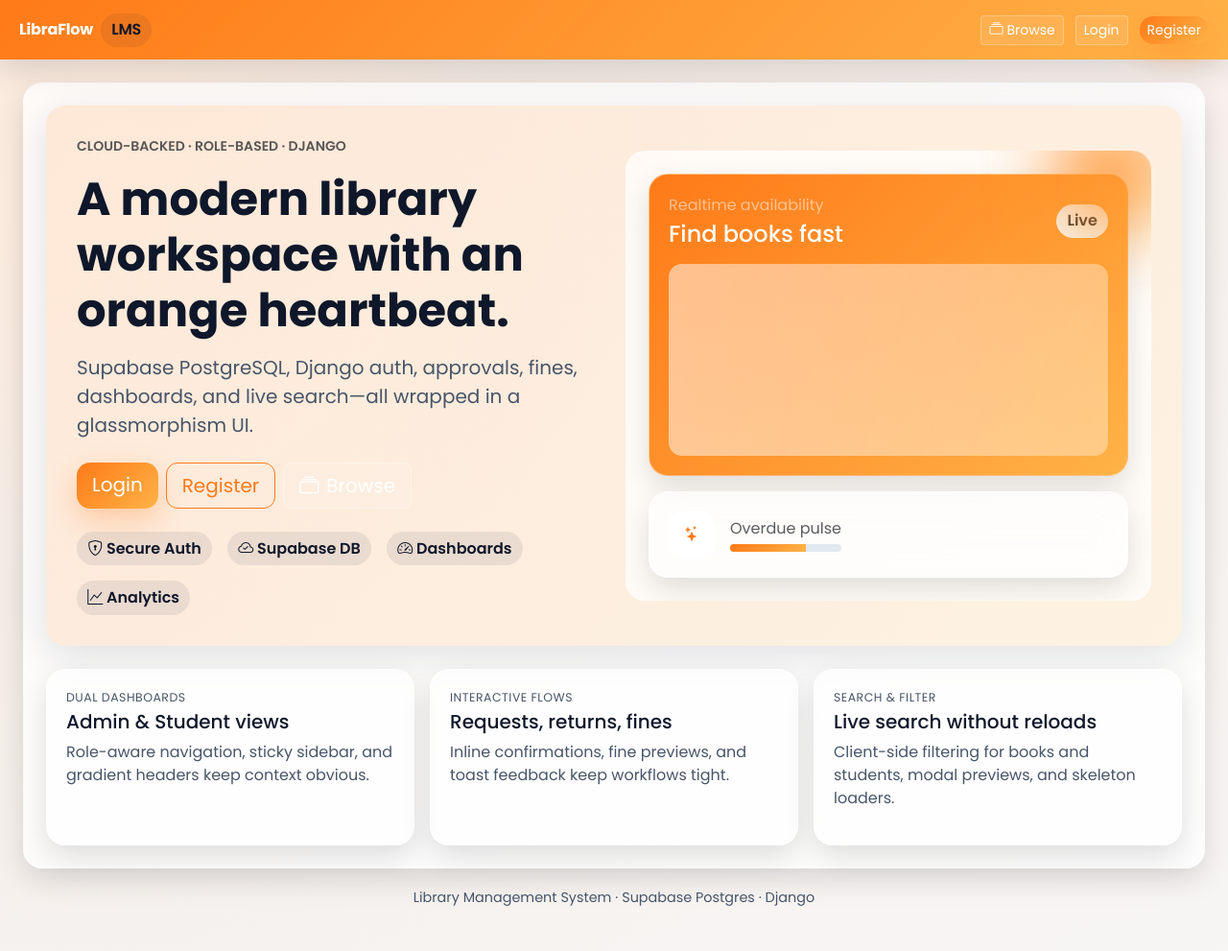
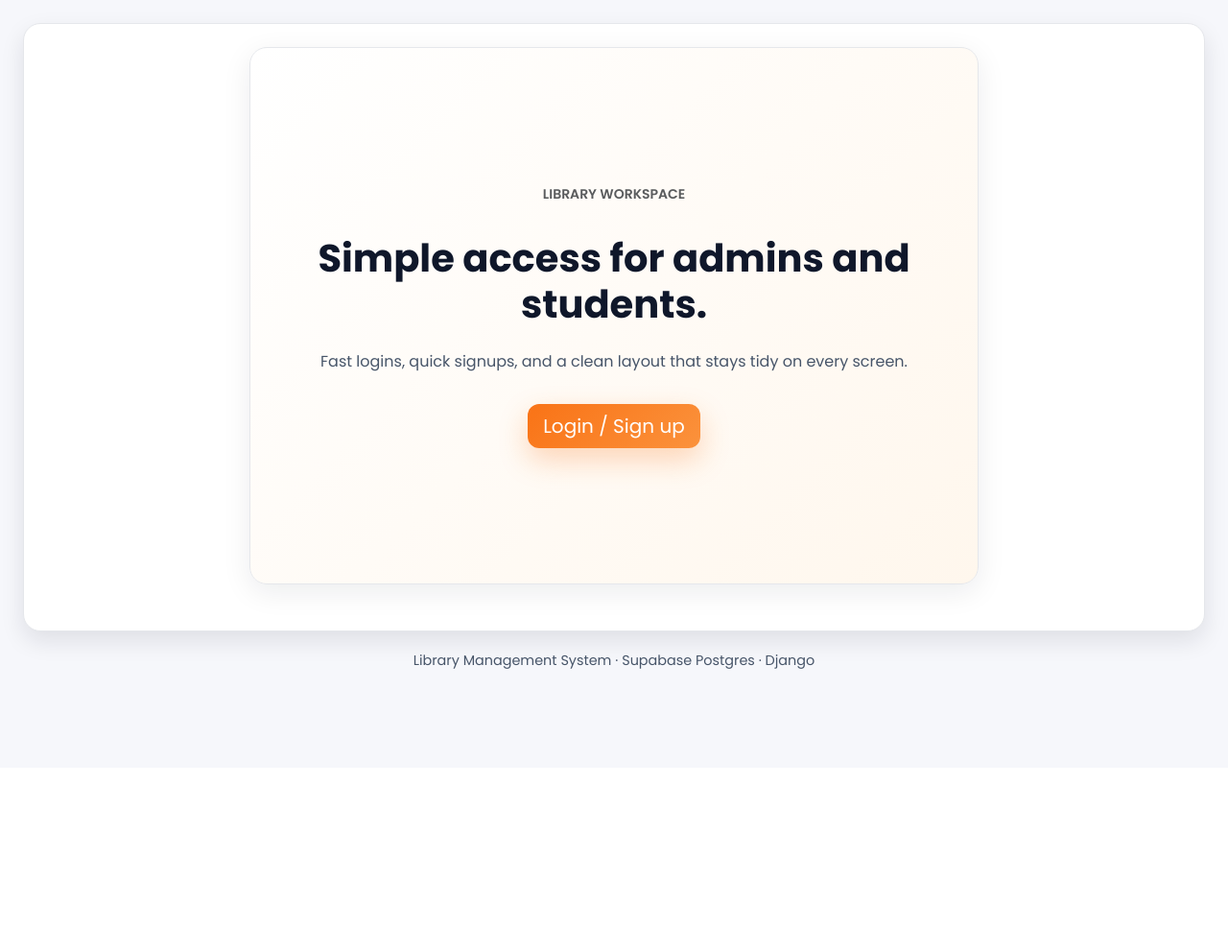
Before and after one commit to Sachin200505/library_management_system, a Django app: page / in a window 1280 px wide. Shown: the whole page at 96% size. After the commit the page ends 697 px from the top, so only its background shows below. Run offline with Django 4.2, Linux system fonts and the light colour scheme.

Commit message:
Improve mobile issued table and refresh auth/landing UI

```diff
--- a/static/css/components.css
+++ b/static/css/components.css
@@ -6,7 +6,7 @@
   display: grid;
   grid-template-columns: 260px 1fr;
   min-height: 100vh;
-  background: linear-gradient(160deg, rgba(255, 122, 24, 0.08), rgba(255, 179, 71, 0.04));
+  background: var(--page-bg);
 }
 
 .app-shell.no-sidebar { grid-template-columns: 1fr; }
@@ -58,35 +60,36 @@
   position: sticky;
   top: 0;
   z-index: 1000;
-  background: var(--gradient);
-  color: #fff;
+  background: #ffffff;
+  color: var(--text-dark);
   padding: 0.85rem 1.25rem;
   display: flex;
   align-items: center;
   justify-content: space-between;
-  box-shadow: var(--shadow-card);
+  box-shadow: 0 4px 12px rgba(15, 23, 42, 0.06);
+  border-bottom: 1px solid var(--border-subtle);
 }
 
 .topbar .brand { font-weight: 700; letter-spacing: -0.01em; }
 
 .topbar .nav-actions { display: flex; align-items: center; gap: 0.75rem; flex-wrap: wrap; }
 
-.user-pill { display: inline-flex; align-items: center; gap: 0.55rem; background: rgba(255, 255, 255, 0.15); padding: 0.45rem 0.75rem; border-radius: 999px; font-weight: 600; }
+.user-pill { display: inline-flex; align-items: center; gap: 0.55rem; background: #f3f4f6; padding: 0.45rem 0.75rem; border-radius: 999px; font-weight: 600; border: 1px solid var(--border-subtle); }
 
-.user-pill .avatar { width: 36px; height: 36px; border-radius: 50%; background: #fff; color: var(--primary-orange); display: grid; place-items: center; font-weight: 700; }
+.user-pill .avatar { width: 36px; height: 36px; border-radius: 50%; background: #fff7ed; color: var(--primary-orange); display: grid; place-items: center; font-weight: 700; }
 
-.btn-gradient { background: var(--gradient); border: 0; color: #fff; border-radius: var(--radius-md); box-shadow: 0 12px 30px rgba(255, 122, 24, 0.3); }
+.btn-gradient { background: var(--gradient); border: 0; color: #fff; border-radius: var(--radius-md); box-shadow: 0 12px 30px rgba(249, 115, 22, 0.28); }
 .btn-gradient:hover { filter: brightness(0.96); color: #fff; }
 
-.btn-ghost { background: rgba(255, 255, 255, 0.1); border: 1px solid rgba(255, 255, 255, 0.25); color: #fff; }
-.btn-ghost:hover { background: rgba(255, 255, 255, 0.15); color: #fff; }
+.btn-ghost { background: #f8fafc; border: 1px solid var(--border-subtle); color: var(--text-dark); }
+.btn-ghost:hover { background: #eef2f7; color: var(--text-dark); }
 
 .btn-outline-dark { border-color: var(--border-subtle); color: var(--text-dark); }
 .btn-outline-dark:hover { background: var(--text-dark); color: #fff; }
 
 .page-wrapper { padding: 1.5rem; }
 
-.page-content { background: rgba(255, 255, 255, 0.82); border-radius: var(--radius-lg); box-shadow: var(--shadow-card); padding: 1.5rem; min-height: 70vh; }
+.page-content { background: #ffffff; border-radius: var(--radius-lg); box-shadow: var(--shadow-card); padding: 1.5rem; min-height: 70vh; border: 1px solid var(--border-subtle); }
 
 .page-header { display: flex; justify-content: space-between; align-items: center; margin-bottom: 1rem; gap: 1rem; }
 
@@ -98,8 +101,8 @@
 .action-stack > * { flex: 0 1 auto; }
 .action-stack .btn { white-space: nowrap; }
 
-.card-modern { border: 1px solid rgba(255, 255, 255, 0.4); background: rgba(255, 255, 255, 0.9); border-radius: var(--radius-lg); box-shadow: var(--shadow-card); }
-.card-ghost { background: rgba(255, 255, 255, 0.65); backdrop-filter: blur(18px); border: 1px solid rgba(255, 255, 255, 0.35); }
+.card-modern { border: 1px solid var(--border-subtle); background: #ffffff; border-radius: var(--radius-lg); box-shadow: var(--shadow-card); }
+.card-ghost { background: rgba(255, 255, 255, 0.78); backdrop-filter: blur(16px); border: 1px solid rgba(229, 231, 235, 0.9); }
 .card-gradient { background: var(--gradient); color: #fff; }
 
 .card-modern .card-header { border-bottom: 0; padding: 1.1rem 1.25rem; background: transparent; font-weight: 700; }
@@ -152,25 +171,57 @@
 .progress-due .bar { height: 100%; background: var(--gradient); }
 
 .toast-stack { position: fixed; top: 80px; right: 20px; z-index: 2000; display: grid; gap: 0.75rem; }
-.toast-card { border-radius: var(--radius-md); padding: 0.85rem 1rem; box-shadow: var(--shadow-card); color: #0f172a; display: flex; align-items: center; gap: 0.65rem; background: #fff; }
+.toast-card { border-radius: var(--radius-md); padding: 0.85rem 1rem; box-shadow: var(--shadow-card); color: #0f172a; display: flex; align-items: center; gap: 0.65rem; background: #fff; border: 1px solid var(--border-subtle); }
 .toast-card.success { border-left: 4px solid #22c55e; }
 .toast-card.error { border-left: 4px solid #ef4444; }
 
 .modal-modern .modal-content { border-radius: var(--radius-lg); border: 1px solid rgba(0,0,0,0.05); box-shadow: var(--shadow-card); }
 .modal-modern .modal-header { background: var(--gradient); color: #fff; }
 
-.hero-landing { display: grid; grid-template-columns: repeat(auto-fit, minmax(320px, 1fr)); gap: 1.5rem; align-items: center; padding: 2rem; border-radius: var(--radius-lg); background: linear-gradient(135deg, rgba(255,122,24,0.14), rgba(255,179,71,0.14)); box-shadow: var(--shadow-soft); }
+.hero-landing { display: grid; grid-template-columns: repeat(auto-fit, minmax(320px, 1fr)); gap: 1.5rem; align-items: center; padding: 2rem; border-radius: var(--radius-lg); background: linear-gradient(135deg, #ffffff, #fff7ed); box-shadow: var(--shadow-soft); border: 1px solid var(--border-subtle); }
 
-.hero-visual { position: relative; padding: 1.5rem; background: rgba(255,255,255,0.72); border-radius: var(--radius-lg); overflow: hidden; }
+.hero-visual { position: relative; padding: 1.5rem; background: rgba(255,255,255,0.9); border-radius: var(--radius-lg); overflow: hidden; border: 1px solid var(--border-subtle); }
 
 .hero-visual .orb { position: absolute; width: 120px; height: 120px; border-radius: 50%; background: var(--gradient); filter: blur(40px); opacity: 0.55; top: -30px; right: -20px; }
 
-.card-placeholder-chart { height: 200px; border-radius: var(--radius-md); background: linear-gradient(90deg, rgba(255,255,255,0.5), rgba(255,255,255,0.35)); position: relative; overflow: hidden; }
+.card-placeholder-chart { height: 200px; border-radius: var(--radius-md); background: linear-gradient(90deg, rgba(15,23,42,0.06), rgba(15,23,42,0.03)); position: relative; overflow: hidden; }
 
 .skeleton { position: relative; overflow: hidden; background: #e2e8f0; border-radius: 12px; }
 .skeleton::after { content: ''; position: absolute; inset: 0; background: linear-gradient(90deg, rgba(255,255,255,0), rgba(255,255,255,0.65), rgba(255,255,255,0)); animation: shimmer 1.2s infinite; }
 
-.badge-soft { background: rgba(15,23,42,0.08); color: var(--text-dark); border-radius: 999px; padding: 0.35rem 0.7rem; font-weight: 600; }
+.badge-soft { background: rgba(15,23,42,0.06); color: var(--text-dark); border-radius: 999px; padding: 0.35rem 0.7rem; font-weight: 600; border: 1px solid var(--border-subtle); }
+
+.minimal-hero {
+  grid-template-columns: 1fr;
+  padding: 2.5rem 2rem;
+  text-align: center;
+  max-width: 760px;
+  margin: 0 auto;
+  display: flex;
+  flex-direction: column;
+  align-items: center;
+  justify-content: center;
+  min-height: 70vh;
+}
+.minimal-hero .mini-meta { justify-content: center; }
+.hero-inner { max-width: 620px; margin: 0 auto; }
+
+.access-dialog { max-width: 460px; margin: 0 auto; }
+.access-modal { border-radius: var(--radius-lg); border: 1px solid var(--border-subtle); box-shadow: var(--shadow-card); }
+.access-modal .modal-body { padding-bottom: 2rem; }
+
+.stat-pill {
+  display: inline-flex;
+  align-items: center;
+  gap: 0.45rem;
+  padding: 0.6rem 0.85rem;
+  border: 1px solid var(--border-subtle);
+  border-radius: var(--radius-md);
+  background: #f8fafc;
+  font-weight: 600;
+}
+
+.mini-meta { display: flex; flex-wrap: wrap; gap: 0.5rem; }
 
 .footer-modern { padding: 1.25rem; color: var(--text-muted); font-size: 0.9rem; text-align: center; }
 
--- a/static/css/theme.css
+++ b/static/css/theme.css
@@ -1,31 +1,31 @@
 @import url('https://fonts.googleapis.com/css2?family=Poppins:wght@400;500;600;700&display=swap');
 
 :root {
-  --primary-orange: #ff7a18;
-  --secondary-orange: #ffb347;
+  --primary-orange: #f97316;
+  --secondary-orange: #fb923c;
   --accent-orange: #ff9800;
-  --dark-bg: #0f172a;
-  --soft-bg: #fff7ed;
+  --page-bg: #f6f7fb;
   --card-bg: #ffffff;
   --text-dark: #0f172a;
   --text-muted: #475569;
   --text-light: #f8fafc;
-  --border-subtle: #e2e8f0;
-  --glass: rgba(255, 255, 255, 0.08);
-  --radius-lg: 20px;
-  --radius-md: 14px;
-  --shadow-soft: 0 10px 40px rgba(15, 23, 42, 0.12);
-  --shadow-card: 0 12px 30px rgba(0, 0, 0, 0.12);
-  --gradient: linear-gradient(135deg, #ff7a18, #ffb347);
-  --gradient-soft: linear-gradient(135deg, rgba(255, 122, 24, 0.12), rgba(255, 179, 71, 0.12));
-  --gradient-dark: linear-gradient(135deg, rgba(15, 23, 42, 0.92), rgba(15, 23, 42, 0.82));
+  --border-subtle: #e5e7eb;
+  --border-strong: #d1d5db;
+  --glass: rgba(255, 255, 255, 0.86);
+  --radius-lg: 18px;
+  --radius-md: 12px;
+  --shadow-soft: 0 8px 30px rgba(15, 23, 42, 0.08);
+  --shadow-card: 0 10px 24px rgba(15, 23, 42, 0.1);
+  --gradient: linear-gradient(135deg, #f97316, #fb923c);
+  --gradient-soft: linear-gradient(135deg, rgba(249, 115, 22, 0.12), rgba(251, 146, 60, 0.1));
+  --gradient-dark: linear-gradient(135deg, rgba(15, 23, 42, 0.9), rgba(15, 23, 42, 0.82));
 }
 
 * { box-sizing: border-box; }
 
 body {
   font-family: 'Poppins', 'Space Grotesk', system-ui, -apple-system, sans-serif;
-  background: radial-gradient(circle at 10% 20%, rgba(255, 122, 24, 0.08), rgba(15, 23, 42, 0.05) 32%, #f7f8fb 70%);
+  background: radial-gradient(circle at 20% 20%, rgba(15, 23, 42, 0.02), rgba(249, 115, 22, 0.05) 30%, transparent 60%), var(--page-bg);
   color: var(--text-dark);
   min-height: 100vh;
   -webkit-font-smoothing: antialiased;
@@ -45,7 +45,7 @@ img { max-width: 100%; height: auto; }
 
 .shadow-soft { box-shadow: var(--shadow-soft); }
 
-.glass-panel { background: rgba(255, 255, 255, 0.75); backdrop-filter: blur(12px); border: 1px solid rgba(255, 255, 255, 0.35); }
+.glass-panel { background: var(--glass); backdrop-filter: blur(12px); border: 1px solid rgba(229, 231, 235, 0.8); }
 
 .gradient-surface { background: var(--gradient-soft); border-radius: var(--radius-lg); }
 
--- a/templates/auth/register.html
+++ b/templates/auth/register.html
@@ -12,7 +12,7 @@
   <div class="card-modern card-ghost">
     <div class="card-body p-4">
       <p class="text-muted small">Choose Student or Admin (set Admin only if authorized).</p>
-      <form method="post" data-loading>
+      <form method="post" data-loading class="signup-form">
         {% csrf_token %}
         {{ form.non_field_errors }}
         <div class="row g-3">
--- a/templates/components/navbar.html
+++ b/templates/components/navbar.html
@@ -5,8 +5,8 @@
       <i class="bi bi-list"></i>
     </button>
     {% endif %}
-    <a class="brand d-flex align-items-center gap-2 text-white" href="{% url 'accounts:landing' %}">
-      <span class="fw-bold">LibraFlow</span>
+    <a class="brand d-flex align-items-center gap-2" href="{% url 'accounts:landing' %}">
+      <span class="fw-bold text-dark">LibraFlow</span>
       <span class="badge-soft">LMS</span>
     </a>
   </div>
--- a/templates/components/sidebar.html
+++ b/templates/components/sidebar.html
@@ -3,7 +3,7 @@
     <span class="dot"></span>
     <div>
       <div>LibraFlow</div>
-      <small class="text-white-50">Library Suite</small>
+      <small class="text-muted">Library Suite</small>
     </div>
   </div>
   {% if user.is_authenticated and user.profile.role == 'ADMIN' %}
--- a/templates/landing.html
+++ b/templates/landing.html
@@ -1,80 +1,35 @@
 {% extends 'base.html' %}
 {% block title %}Library Management System | Landing{% endblock %}
+{% block navbar %}{% endblock %}
 {% block content %}
-<section class="hero-landing mb-4 animate-fade-in">
-  <div>
-    <p class="text-uppercase text-muted fw-semibold small">Cloud-backed · Role-based · Django</p>
-    <h1 class="display-5 fw-bold mb-3">A modern library workspace with an orange heartbeat.</h1>
-    <p class="lead text-muted-soft mb-4">Supabase PostgreSQL, Django auth, approvals, fines, dashboards, and live search—all wrapped in a glassmorphism UI.</p>
-    <div class="d-flex flex-wrap gap-2">
-      <a class="btn btn-gradient btn-lg" href="{% url 'accounts:login' %}">Login</a>
-      <a class="btn btn-outline-orange btn-lg" href="{% url 'accounts:register' %}">Register</a>
-      <a class="btn btn-ghost btn-lg d-none d-md-inline-flex" href="{% url 'books:list' %}"><i class="bi bi-collection me-2"></i>Browse</a>
-    </div>
-    <div class="d-flex flex-wrap gap-3 mt-4 text-muted">
-      <span class="badge-soft"><i class="bi bi-shield-lock"></i> Secure Auth</span>
-      <span class="badge-soft"><i class="bi bi-cloud-check"></i> Supabase DB</span>
-      <span class="badge-soft"><i class="bi bi-speedometer2"></i> Dashboards</span>
-      <span class="badge-soft"><i class="bi bi-graph-up"></i> Analytics</span>
+<section class="hero-landing minimal-hero mb-4 animate-fade-in">
+  <div class="d-flex flex-column gap-3 text-center align-items-center w-100 hero-inner">
+    <p class="text-uppercase text-muted fw-semibold small">Library workspace</p>
+    <h1 class="display-6 fw-bold mb-2">Simple access for admins and students.</h1>
+    <p class="text-muted-soft">Fast logins, quick signups, and a clean layout that stays tidy on every screen.</p>
+    <div class="d-flex flex-wrap gap-2 justify-content-center landing-actions">
+      <button class="btn btn-gradient btn-lg" data-bs-toggle="modal" data-bs-target="#accessModal">Login / Sign up</button>
     </div>
   </div>
-  <div class="hero-visual">
-    <div class="orb animate-float"></div>
-    <div class="card-modern card-gradient mb-3">
-      <div class="card-body">
-        <div class="d-flex justify-content-between align-items-center">
-          <div>
-            <p class="mb-1 text-white-50">Realtime availability</p>
-            <h4 class="mb-0">Find books fast</h4>
-          </div>
-          <span class="badge-soft bg-light text-dark">Live</span>
+</section>
+
+<div class="modal fade" id="accessModal" tabindex="-1" aria-hidden="true">
+  <div class="modal-dialog modal-dialog-centered access-dialog">
+    <div class="modal-content access-modal">
+      <div class="modal-header border-0">
+        <div>
+          <p class="mini-label mb-1">Quick access</p>
+          <h5 class="mb-0">Login or create an account</h5>
         </div>
-        <div class="mt-3 card-placeholder-chart"></div>
+        <button type="button" class="btn-close" data-bs-dismiss="modal" aria-label="Close"></button>
       </div>
-    </div>
-    <div class="card-modern card-ghost">
-      <div class="card-body">
-        <div class="d-flex align-items-center gap-3">
-          <div class="icon bg-white" style="width:48px;height:48px;border-radius:14px;display:grid;place-items:center;color:var(--primary-orange);">
-            <i class="bi bi-stars"></i>
-          </div>
-          <div>
-            <p class="mb-1 text-muted">Overdue pulse</p>
-            <div class="progress-due" aria-hidden="true"><div class="bar animate-pulse-soft" style="width: 68%;"></div></div>
-          </div>
+      <div class="modal-body">
+        <div class="d-grid gap-3">
+          <a class="btn btn-gradient btn-lg w-100" href="{% url 'accounts:login' %}">Login</a>
+          <a class="btn btn-outline-orange btn-lg w-100" href="{% url 'accounts:register' %}">Sign up</a>
         </div>
       </div>
     </div>
   </div>
-</section>
-
-<section class="row g-3">
-  <div class="col-md-4 animate-fade-in">
-    <div class="card-modern card-ghost h-100">
-      <div class="card-body">
-        <p class="mini-label mb-1">Dual dashboards</p>
-        <h5 class="mb-2">Admin & Student views</h5>
-        <p class="text-muted-soft">Role-aware navigation, sticky sidebar, and gradient headers keep context obvious.</p>
-      </div>
-    </div>
-  </div>
-  <div class="col-md-4 animate-fade-in" style="animation-delay: .1s;">
-    <div class="card-modern card-ghost h-100">
-      <div class="card-body">
-        <p class="mini-label mb-1">Interactive flows</p>
-        <h5 class="mb-2">Requests, returns, fines</h5>
-        <p class="text-muted-soft">Inline confirmations, fine previews, and toast feedback keep workflows tight.</p>
-      </div>
-    </div>
-  </div>
-  <div class="col-md-4 animate-fade-in" style="animation-delay: .2s;">
-    <div class="card-modern card-ghost h-100">
-      <div class="card-body">
-        <p class="mini-label mb-1">Search & filter</p>
-        <h5 class="mb-2">Live search without reloads</h5>
-        <p class="text-muted-soft">Client-side filtering for books and students, modal previews, and skeleton loaders.</p>
-      </div>
-    </div>
-  </div>
-</section>
+</div>
 {% endblock %}
--- a/templates/register.html
+++ b/templates/register.html
@@ -9,7 +9,7 @@
     </div>
     <div class="card-modern card-ghost">
         <div class="card-body">
-            <form method="post" data-loading>
+            <form method="post" data-loading class="signup-form">
                 {% csrf_token %}
                 {{ form.non_field_errors }}
                 {% for field in form %}
```
Also changed, not shown: other parts of static/css/components.css (+55 -14 lines), accounts/forms.py (+6 -2 lines), static/css/style.css (+33 -33 lines), templates/auth/login.html (+3 -17 lines), templates/student/issued_books.html (+7 -7 lines).
